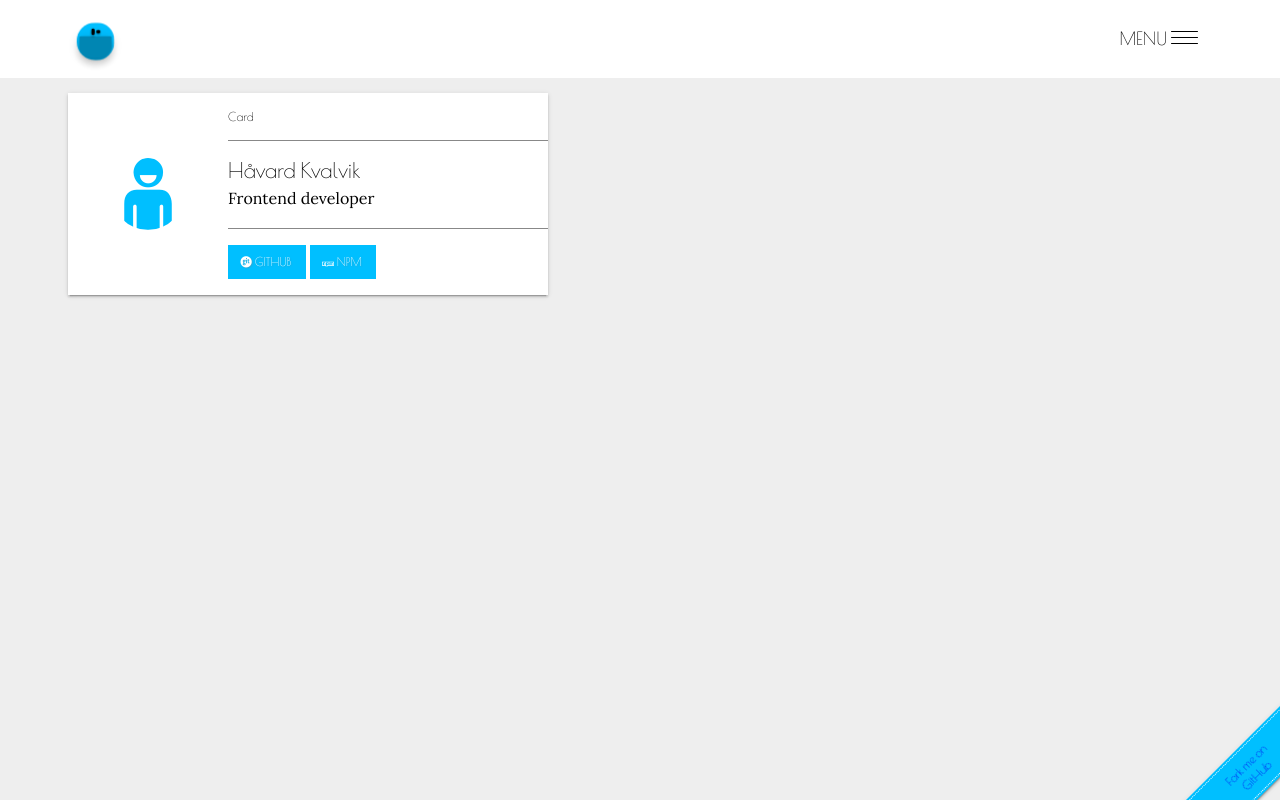
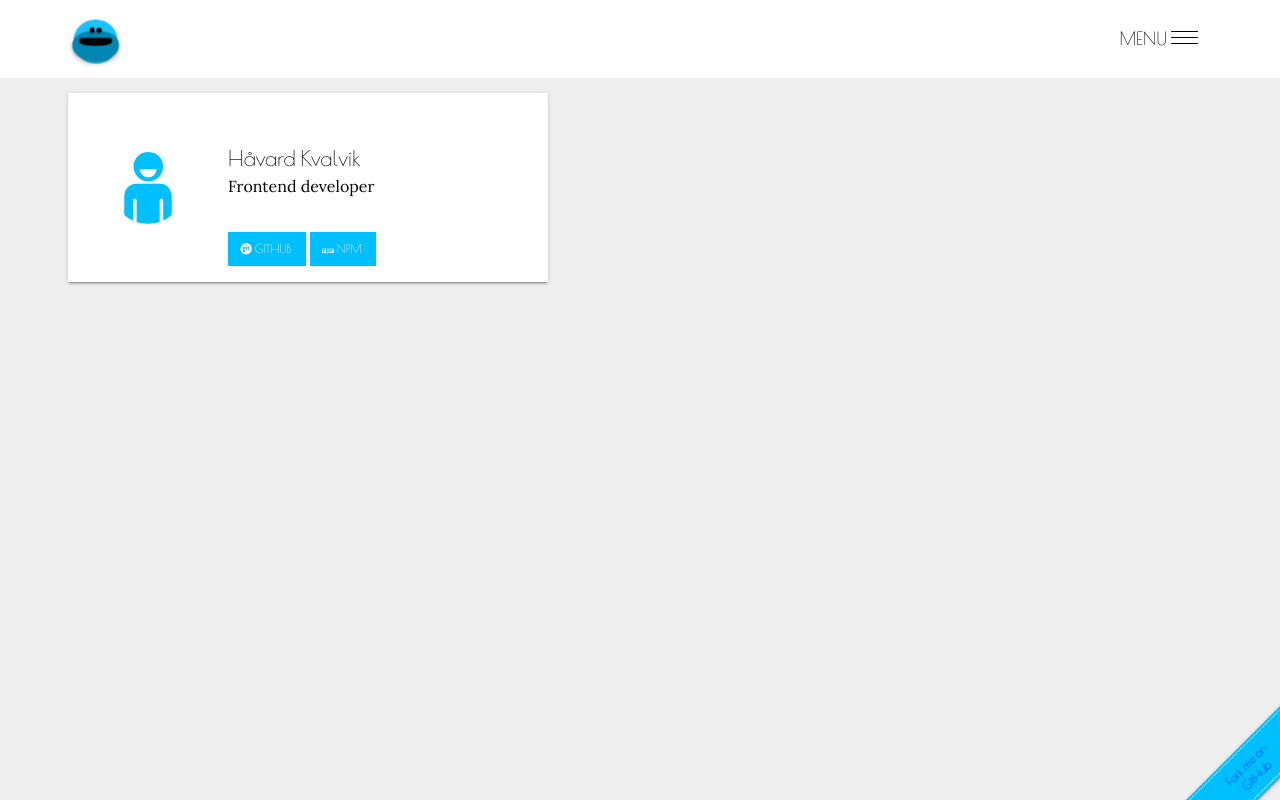
Before and after one commit to hkvalvik/hkvalvik.github.io, a website: page src/index.hbs in a window 1280 px wide. Drawn offline with nearby package versions, Linux system fonts and the light colour scheme; files that its build step writes are made by us from their sources; files whose address does not match are found by name.

Commit message:
Updated design

```diff
--- a/src/components/header.js
+++ b/src/components/header.js
@@ -105,6 +105,7 @@ module.exports = class {
         nav.style.position = 'static';
         nav.style.height = 'auto';
         main.style.transform = 'translateY('+nav.offsetHeight+'px)';
+        main.style.webkitTransform = 'translateY('+nav.offsetHeight+'px)';
         nav.style.position = 'absolute';
         nav.style.height = '';
         main.classList.add(this.options.inactiveMainClass);
@@ -115,6 +116,7 @@ module.exports = class {
         this.element.classList.remove(this.options.activeClass);
         var main = document.querySelector('main');
         main.style.transform = 'translateY(0)';
+        main.style.webkitTransform = 'translateY(0)';
         main.classList.remove(this.options.inactiveMainClass);
         this._active = false;
     }
--- a/src/css/_card.scss
+++ b/src/css/_card.scss
@@ -28,12 +28,7 @@ $card-padding: 5% 5% 5% 0;
 
   &-text {
     flex: 2;
-  }
-
-  header {
-    @include fontset-font(h6);
-    padding: $card-padding;
-    border-bottom: solid 1px $card-color;
+    padding-top: nth($card-padding, 1) * 1.5;
   }
 
   h2 {
@@ -47,7 +42,6 @@ $card-padding: 5% 5% 5% 0;
   }
 
   footer {
-    border-top: solid 1px $card-color;
 
     [class*="icon"] {
       display: inline-block;
--- a/src/css/_face.scss
+++ b/src/css/_face.scss
@@ -4,7 +4,7 @@ $face-keyframes: 100;
 
 $face-size: 50px;
 
-$face-min-size: 75;
+$face-min-size: 85;
 
 $face-min-radius: 45%;
 $face-max-radius: 50%;
@@ -23,7 +23,7 @@ $face-eye-margin: 1.5%;
 $face-animation-duration: 5s;
 $face-animation-timing-function: ease;
 $face-eye-animation-duration: $face-animation-duration;
-$face-mouth-animation-duration: $face-animation-duration;
+$face-mouth-animation-duration: $face-animation-duration/2;
 
 $face-eye-pupil-animation-duration: 10s;
 
@@ -87,13 +87,14 @@ $face-keyframe-interval: 10;
 
 @keyframes face-mouth {
   @include face-keyframes {
-    $top: face-random-between(5%, 15%);
-    $bottom: face-random-between(25%, 100%);
-    $left-right: face-random-between($top, $bottom);
-    top: $top;
-    right: $left-right;
-    bottom: $bottom;
-    left: $left-right;
+    bottom: face-random-between(15%, 50%);
+    //$top: face-random-between(5%, 15%);
+    //$bottom: face-random-between(50%, 100%);
+    //$left-right: face-random-between(5%, 25%);
+    //top: $top;
+    //right: $left-right;
+    //bottom: $bottom;
+    //left: $left-right;
   }
 }
 
@@ -109,6 +110,7 @@ $face-keyframe-interval: 10;
   }
 
   &:hover &-mouth:before {
+    animation-name: face-mouth;
     animation-play-state: running;
   }
 
@@ -116,7 +118,7 @@ $face-keyframe-interval: 10;
     position: absolute;
     width: 100%;
     height: 100%;
-    background-color: $fontset-color-primary;
+    background-color: lighten($fontset-color-primary, 5%);
     border-radius: 50%;
     animation: {
       name: face;
@@ -192,8 +194,8 @@ $face-keyframe-interval: 10;
     */
   }
 
-  $face-mouth-width: 90%;
-  $face-mouth-top: 35%;
+  $face-mouth-width: 110%;
+  $face-mouth-top: 25%;
   $face-mouth-bottom: 5%;
 
   &-mouth {
@@ -203,8 +205,8 @@ $face-keyframe-interval: 10;
     left: 50%;
     width: $face-mouth-width;
     background-color: darken($fontset-color-primary, 15%);
-    @include shadow-8dp;
-    border-radius: 5% 5% 50% 50%;
+    @include shadow-4dp;
+    border-radius: 45% 45% 50% 50%;
     transform: translateX(-50%);
     overflow: hidden;
 
@@ -212,15 +214,17 @@ $face-keyframe-interval: 10;
       content: '';
       display: block;
       position: absolute;
-      top: 0;
-      right: 0;
-      bottom: 0;
-      left: 0;
-      border-radius: 5% 5% 50% 50%;
+      border-radius: 15% 15% 50% 50%;
       background-color: #000;
 
+      // Initial mouth
+      transition: all $face-mouth-animation-duration $face-animation-timing-function;
+      top: 25%;
+      right: 15%;
+      bottom: 50%;
+      left: 15%;
+
       animation: {
-        name: face-mouth;
         play-state: paused;
         duration: $face-mouth-animation-duration;
         fill-mode: both;
@@ -228,5 +232,17 @@ $face-keyframe-interval: 10;
         iteration-count: infinite;
       };
     }
+
+    /*&:after {
+      content: '';
+      display: block;
+      position: absolute;
+      border-radius: 50%;
+      background-color: darken($fontset-color-primary, 15%);
+      top: 0;
+      right: 0;
+      bottom: 65%;
+      left: 0;
+    }*/
   }
 }
--- a/src/index.hbs
+++ b/src/index.hbs
@@ -29,9 +29,6 @@
             <div class="icon-person"></div>
         </div>
         <div class="card-text">
-            <header>
-                <strong>Card</strong>
-            </header>
             <h2>
                 Håvard Kvalvik
             </h2>
```
Also changed, not shown: dist/fontello/css/fontello-embedded.css, dist/fontello/css/fontello.css, dist/fontello/font/fontello.ttf, dist/fontello/font/fontello.woff, dist/fontello/font/fontello.woff2, dist/index.css, dist/index.min.js, index.html, 2 other files.
